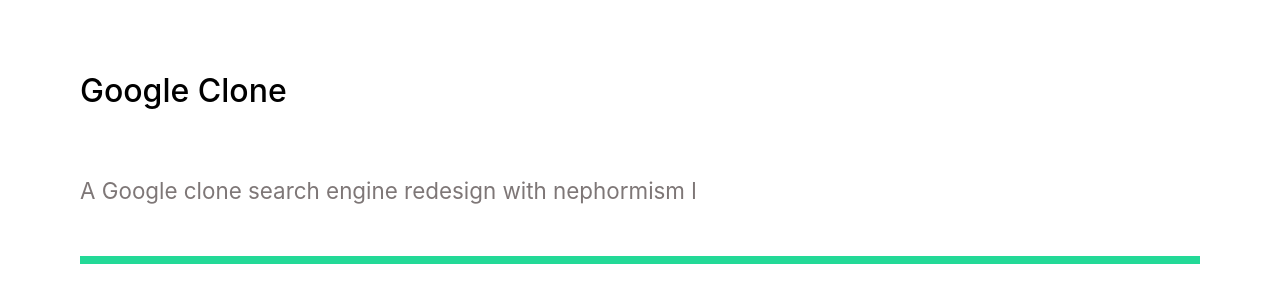
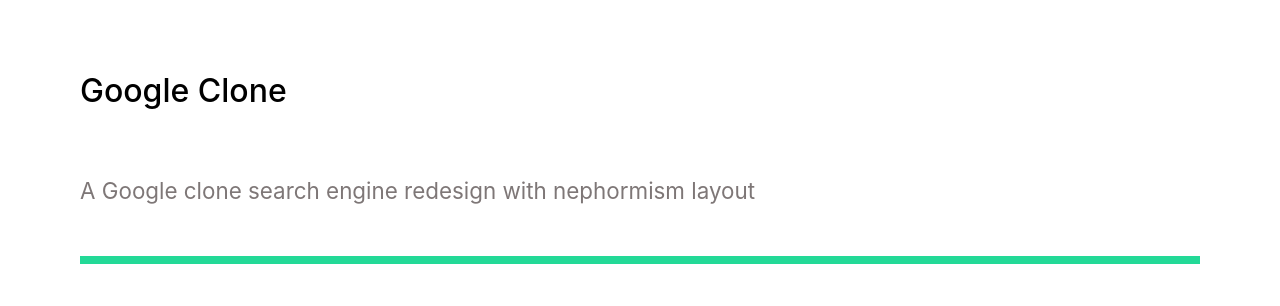
Before and after one commit to HectorGitt/portfolio-new, a React (Create React App) app: page /work in a window 1280 px wide. Shown: the part 5360-5666 px from the top of the page. Built offline with nearby package versions, Linux system fonts and the light colour scheme.

Commit message:
Added detailed technical skills

```diff
--- a/src/components/FaqSection.js
+++ b/src/components/FaqSection.js
@@ -30,7 +30,7 @@
         <Toggle title="CSS">
           <div className="answer">
             <p>
-              BEM, Flexbox, Grid, Animations, Responsive design, neumorphism, glassmorphism, Transitions, Bootstrap, Tailwind, SASS
+              BEM, Flexbox, Grid, Animations, Responsive design, neumorphism, glassmorphism, Transitions, Bootstrap, Tailwind , SCSS
             </p>
           </div>
         </Toggle>
@@ -44,7 +44,7 @@
         <Toggle title="React">
           <div className="answer">
             <p>
-              JSX, Webpack, React-redux, react intersection observer, react-router, React context api, Framer motion
+              JSX, Webpack,Components , React-hooks, React-redux, react intersection observer, react-router, React-context ,React-Redux, Framer motion, Graphql and NextJs
             </p>
           </div>
         </Toggle>
--- a/src/pages/OurWork.js
+++ b/src/pages/OurWork.js
@@ -155,7 +155,7 @@
         initial="hidden"
       >
         <h2>Google Clone</h2>
-        <motion.p variants={fade}>A Google clone search engine redesign with nephormism l </motion.p>
+        <motion.p variants={fade}>A Google clone search engine redesign with nephormism layout  </motion.p>
         <motion.div variants={lineAnim} className="line"></motion.div>
         <img src={googleclone} alt="googleclone" />
         <Buttons>
```
